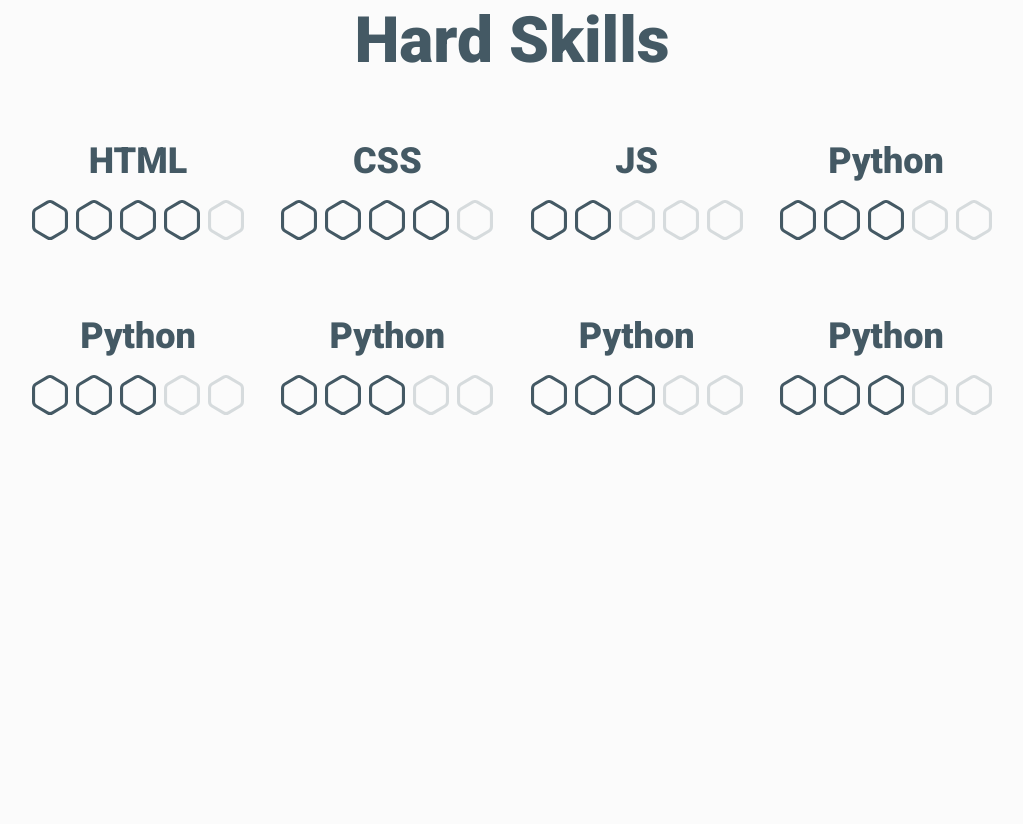
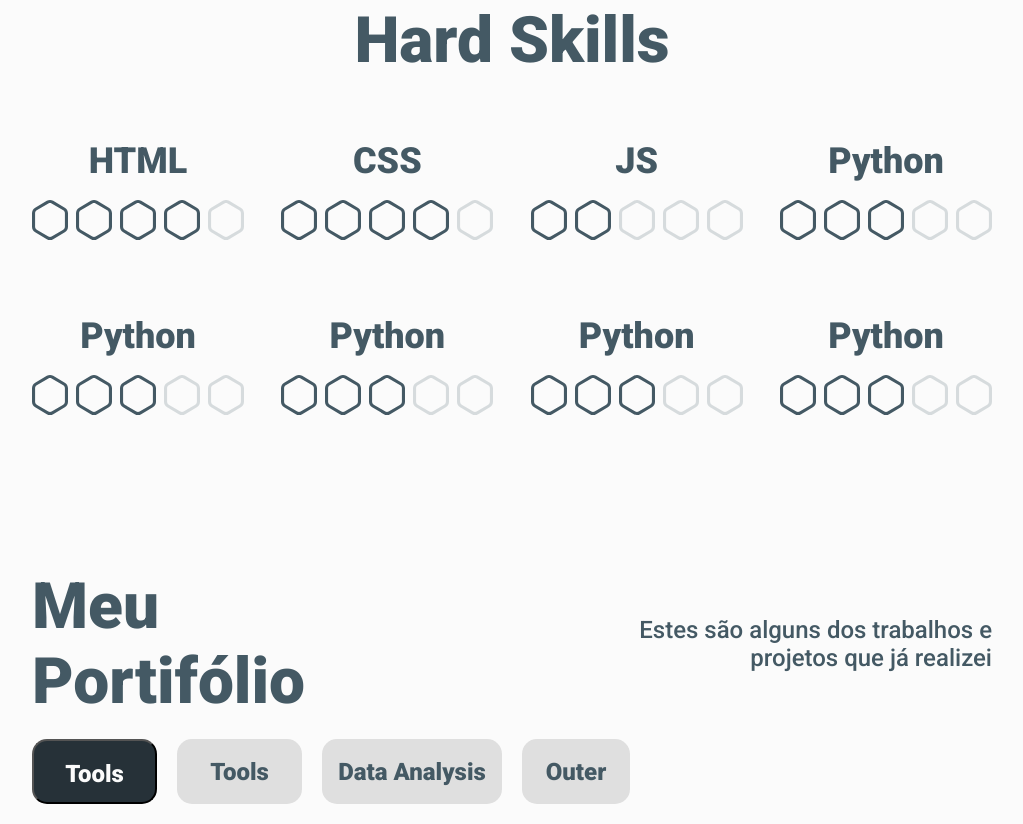
Before and after one commit to smais007/web-porfolio, a plain HTML site: page index.html in a window 1280 px wide. Shown: the part 1467-2291 px from the top of the page, without its empty margins (128-1151 px from the left). Before the commit the page ends 1886 px from the top, so only its background shows below. Drawn offline with Linux system fonts and the light colour scheme.

Commit message:
portfolio section added

```diff
--- a/assets/style/style.css
+++ b/assets/style/style.css
@@ -1,6 +1,6 @@
 @import url('https://fonts.googleapis.com/css2?family=Roboto:wght@300;400;500;700;900&display=swap');
 
-*{
+* {
     margin: 0;
     padding: 0;
     box-sizing: border-box;
@@ -8,23 +8,23 @@
     background-color: #FBFBFB;
 }
 
-:root{
+:root {
     --primary-color: #445964;
     --background-color: #FBFBFB;
 }
 
-li{
+li {
     list-style: none;
 }
 
-a{
+a {
     text-decoration: none;
     color: #445964;
     font-size: 20px;
     font-weight: 500;
 }
 
-h1{
+h1 {
     color: #445964;
     font-family: Roboto;
     font-size: 64px;
@@ -34,7 +34,7 @@ h1{
     text-align: center;
 }
 
-p{
+p {
     color: #445964;
     text-align: center;
     font-variant-numeric: oldstyle-nums proportional-nums;
@@ -45,7 +45,7 @@ font-weight: 500;
     line-height: normal;
 }
 
-.container{
+.container {
     width: 75%;
     max-width: 1420px;
     margin: 0 auto;
@@ -53,14 +53,14 @@ line-height: normal;
 
 /*Navbar*/
 
-nav{
-    display:flex;
+nav {
+    display: flex;
     align-items: center;
     justify-content: space-between;
     margin-top: 30px;
 }
 
-nav .brand{
+nav .brand {
     display: flex;
     flex-direction: row;
     align-items: center;
@@ -68,43 +68,43 @@ nav .brand{
     /* justify-content: center; */
 }
 
-nav .brand img{
+nav .brand img {
     width: 50px;
     height: 55px;
     color: #445964;
 }
 
-nav .brand h3{
+nav .brand h3 {
     font-size: 36px;
     font-weight: 900;
     color: #445964;
 }
 
-.menu-link{
+.menu-link {
     display: flex;
     column-gap: 93px;
 }
 
 /* Hero Section */
-.hero-section{
+.hero-section {
     display: flex;
     align-items: center;
     justify-content: space-between;
 }
 
-.hero-text p{
+.hero-text p {
     color: var(--primary-color);
     font-size: 24px;
     font-weight: 500;
 }
 
-.hero-title{
+.hero-title {
     color: var(--primary-color);
     font-size: 72px;
     font-weight: 900;
 }
 
-button{
+.about-btn {
     color: #fff;
     font-size: 24px;
     font-weight: 900;
@@ -118,7 +118,7 @@ button{
     /* margin-bottom: ; */
 }
 
-.hero-img{
+.hero-img {
     width: 705px;
     height: 697px;
     margin-top: 20px;
@@ -137,7 +137,7 @@ button{
 
 /* About Section */
 
-.about img{
+.about img {
     display: block;
     margin: 70px auto 15px auto;
     /* padding-top: 30px; */
@@ -146,27 +146,27 @@ button{
 
 }
 
-.about h1{
+.about h1 {
     margin-bottom: 24px;
 }
 
-.about p{
+.about p {
     padding: 0 264px;
     margin-bottom: 108px;
 }
 
-.skill-card{
+.skill-card {
     display: flex;
-    flex-direction:row;
+    flex-direction: row;
     /* flex-wrap: nowrap; */
     justify-content: space-between;
 }
 
-.skill h1{
+.skill h1 {
     margin-bottom: 62px;
 }
 
-.skill-name h3{
+.skill-name h3 {
     color: #445964;
     font-family: Roboto;
     font-size: 36px;
@@ -177,6 +177,66 @@ margin-bottom: 18px;
     text-align: center;
 }
 
-.skills-2{
+.skills-2 {
     margin-top: 71px;
 }
+
+/*Project*/
+
+.project-text {
+    display: flex;
+    margin-top: 150px;
+    align-items: center;
+    justify-content: space-between;
+}
+
+.portfolio {
+    text-align: left;
+    /* margin-top: 150px; */
+}
+
+.project-text p {
+    text-align: right;
+}
+
+.project-catagory{
+    display: flex;
+    column-gap: 20px;
+}
+
+.project-catagory .btn {
+    font-size: 24px;
+    font-weight: 900;
+    padding: 19px 14px;
+    height: 65px;
+    border-radius: 15px;
+    margin: 20px 0;
+}
+
+.btn-1{
+    width: 125px;
+    color: #FBFBFB;
+    background-color: #263138;
+
+}
+
+.btn-2{
+    width: 125px;
+    color: #445964;
+    background-color: #DFDFDF;
+    border: none;
+}
+
+.btn-3{
+    width: 180px;
+    color: #445964;
+    background-color: #DFDFDF;
+    border: none;
+}
+
+.btn-4{
+    width: 108px;
+    color: #445964;
+    background-color: #DFDFDF;
+    border: none;
+}
--- a/index.html
+++ b/index.html
@@ -43,7 +43,7 @@
                     <p>Hello There</p>
                     <h1 class="hero-title">I Am Smais <br> Shawon</h1>
                     <p class="hero-subtitle">Welcome to my porfolio website</p>
-                    <button>Know more about me!</button>
+                    <button class="about-btn">Know more about me!</button>
                     <!-- <div class="social">
                         <img src="assets/images/Git.png" alt=""></img>
                         <img src="assets/images/Linkedin.png" alt=""></img>
@@ -252,6 +252,24 @@
                 </div>
             </div>
         </section>
+
+        <section class="container project-container">
+            <div class="project">
+                <div class="project-text">
+                    <h1 class="portfolio">Meu <br> Portifólio</h1>
+                    <p>Estes são alguns dos trabalhos e <br> projetos que já realizei</p>
+                </div>
+
+                <div class="project-catagory">
+                    <button class="btn btn-1">Tools</button>
+                    <button class="btn btn-2">Tools</button>
+                    <button class="btn btn-3">Data Analysis</button>
+                    <button class="btn btn-4">Outer</button>
+                </div>
+            </div>
+
+
+        </section>
     </main>
 </body>
 
```
Lines whose indentation alone changed are shown as unchanged.
